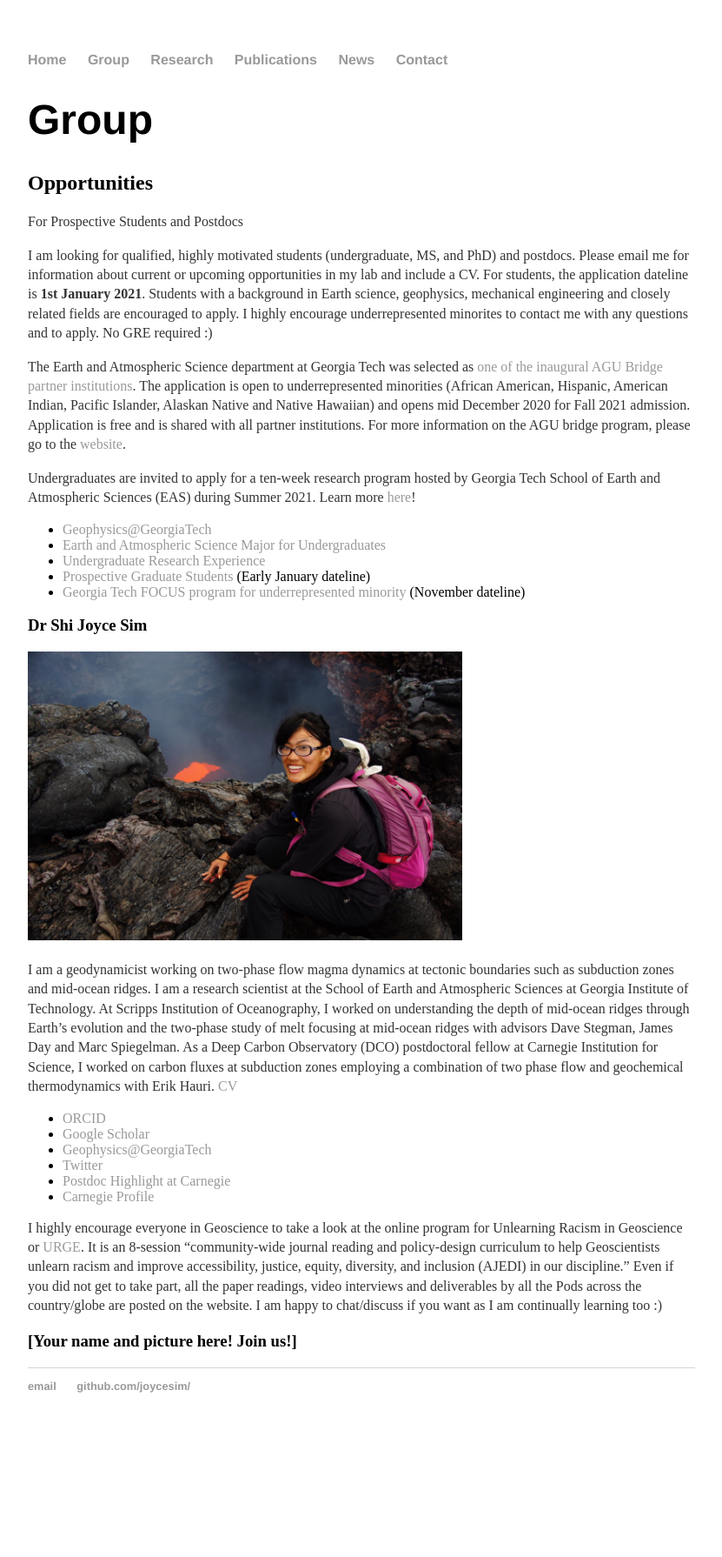
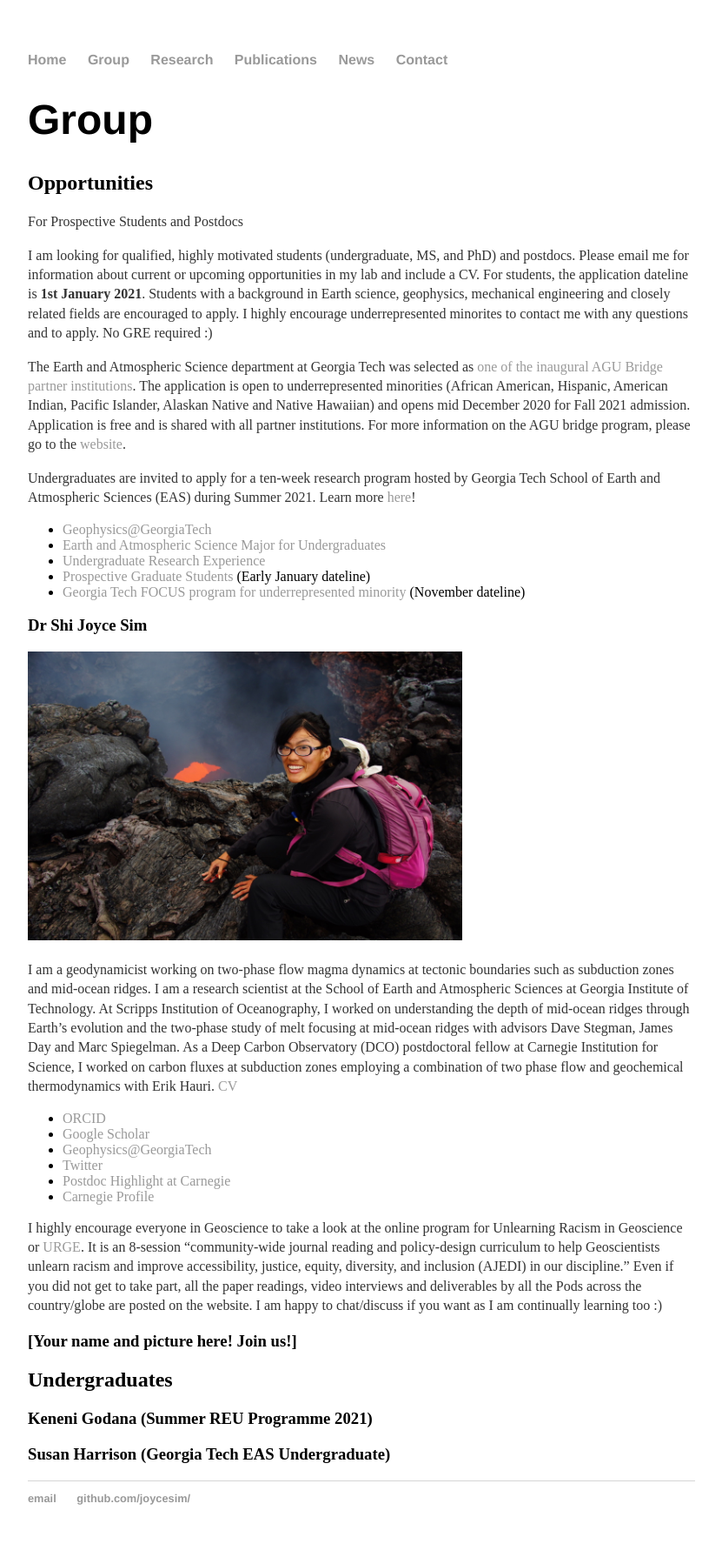
Before and after one commit to joycesim/joycesim.github.io, a Jekyll site: the page built from group/index.md, in a window 1280 px wide. Shown: the whole page at 87% size, without its empty margins (224-1055 px from the left). Built offline with Jekyll 4.4.1, drawn with Linux system fonts in a browser that asks for light colours; before the commit the page ends 1661 px from its top, so only the background shows below that.

Commit message:
Update index.md

```diff
--- a/group/index.md
+++ b/group/index.md
@@ -34,3 +34,8 @@ I am a geodynamicist working on two-phase flow magma dynamics at tectonic bounda
 I highly encourage everyone in Geoscience to take a look at the online program for Unlearning Racism in Geoscience or [URGE](www.urgeoscience.org). It is an 8-session "community-wide journal reading and policy-design curriculum to help Geoscientists unlearn racism and improve accessibility, justice, equity, diversity, and inclusion (AJEDI) in our discipline." Even if you did not get to take part, all the paper readings, video interviews and deliverables by all the Pods across the country/globe are posted on the website. I am happy to chat/discuss if you want as I am continually learning too :)
 
 ### [Your name and picture here! Join us!]
+
+## Undergraduates
+### Keneni Godana (Summer REU Programme 2021)
+
+### Susan Harrison (Georgia Tech EAS Undergraduate)
```
